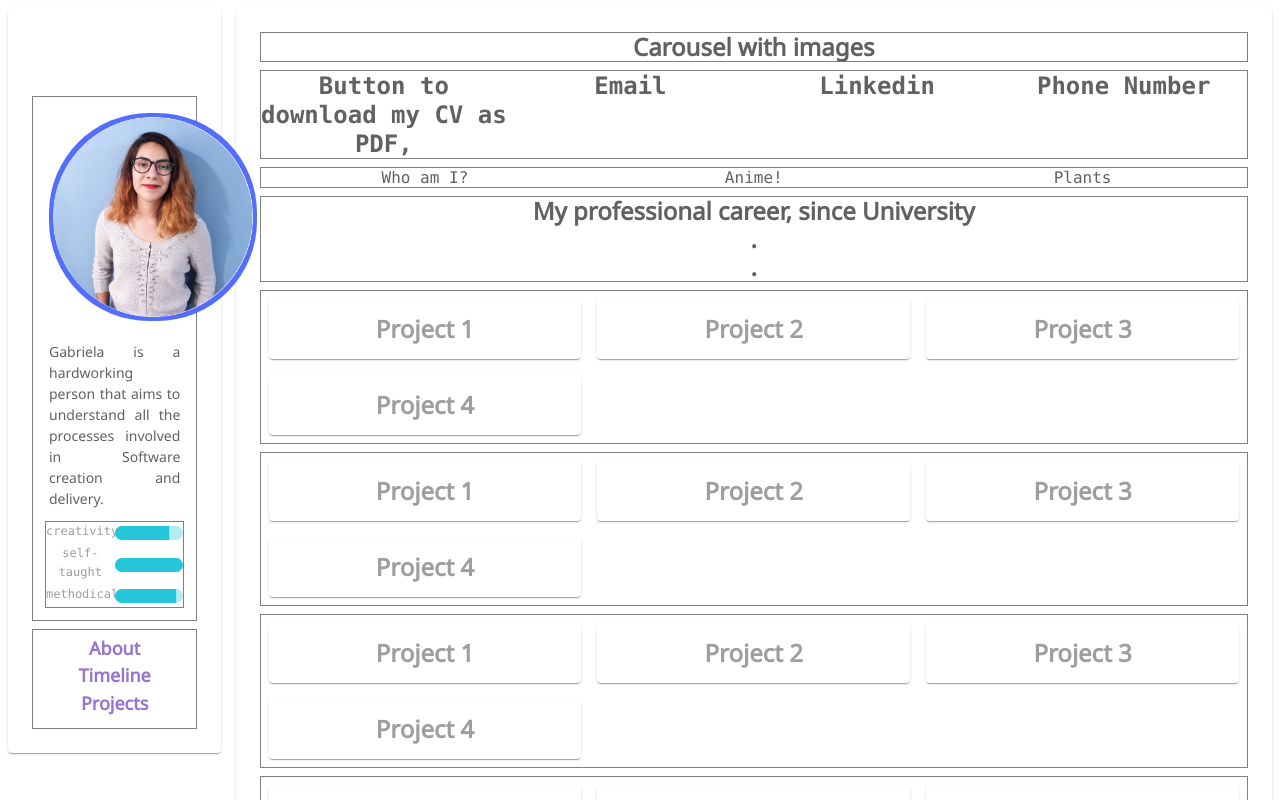
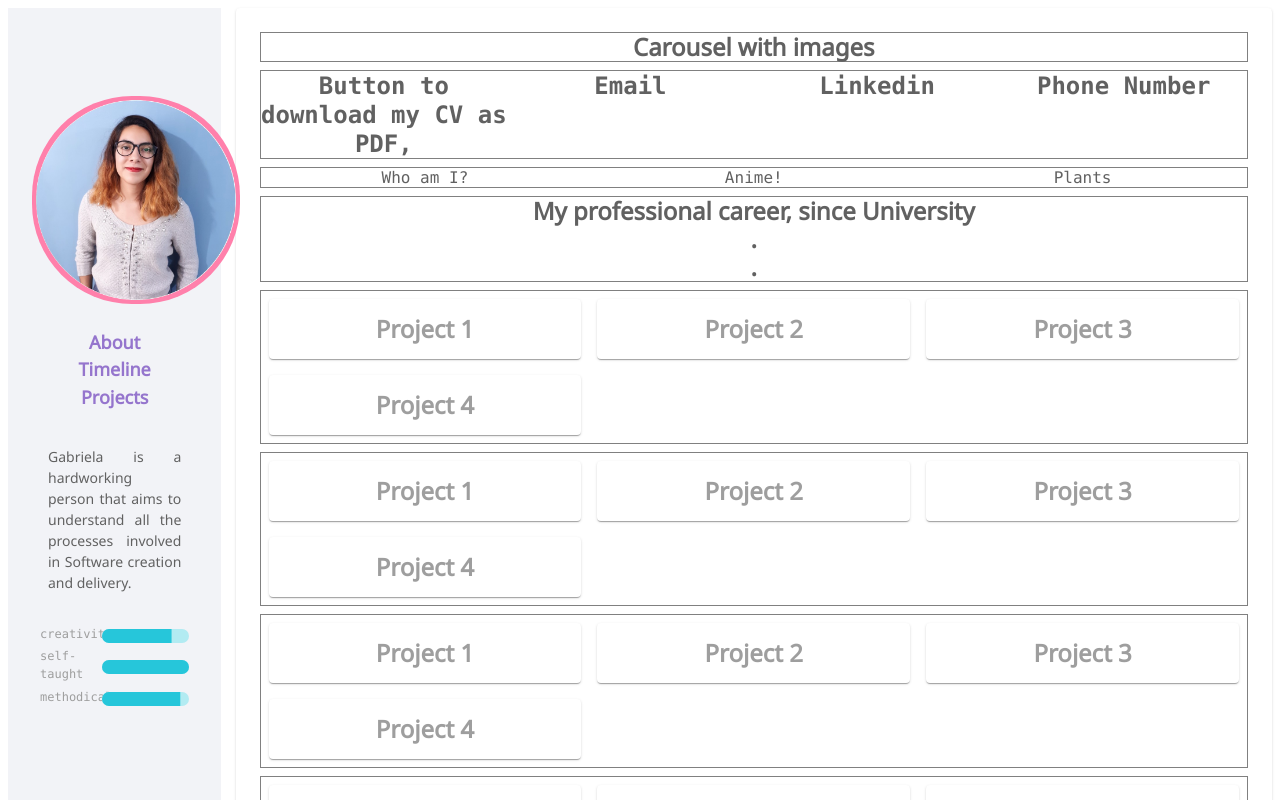
Before and after one commit to GabrielaSaldana/profile, a React (Create React App) app: page / in a window 1280 px wide. Shown: the top 800 px of the page. Built offline with nearby package versions, Linux system fonts and the light colour scheme.

Commit message:
Arranging Sticky menu

```diff
--- a/src/App.js
+++ b/src/App.js
@@ -11,7 +11,9 @@ import Index from "./components/Index";
 import Presentation from "./components/Presentation";
 import Contact from "./components/Contact";
 import TimeLine from "./components/TimeLine";
+import ProgressBar from "./components/ProgressBar";
 import Projects from "./components/Projects";
+import ProfileImage from "./components/ProfileImage";
 import Fab from "@material-ui/core/Fab";
 import Zoom from "@material-ui/core/Zoom";
 import useScrollTrigger from "@material-ui/core/useScrollTrigger";
@@ -32,7 +34,8 @@ const useStyles = makeStyles(theme => ({
   },
   stickyMenu: {
     position: "fixed",
-    height: "100%"
+    height: "100%",
+    backgroundColor: "#F2F3F7"
   },
   scrollableSide: {
     marginLeft: "18%"
@@ -77,11 +80,13 @@ function App(props) {
       <div className={classes.root}>
         <Grid container>
           <Grid item xs={2} className={classes.stickyMenu}>
-            <Paper className={classes.paper}>
+            <div className={classes.paper}>
               <Toolbar id="back-to-top-anchor" />
+              <ProfileImage />
+              <Index />
               <Persona />
-              <Index />
-            </Paper>
+              <ProgressBar />
+            </div>
           </Grid>
           <Grid item xs={10} className={classes.scrollableSide}>
             <Paper className={classes.paper}>
--- a/src/components/Index/index.jsx
+++ b/src/components/Index/index.jsx
@@ -5,7 +5,6 @@ import Typography from "@material-ui/core/Typography";
 const useStyles = makeStyles(theme => ({
   root: {
     color: theme.palette.text.primary,
-    border: "1px solid grey",
     margin: theme.spacing(1),
     padding: theme.spacing(1),
     textAlign: "center"
--- a/src/components/Persona/index.jsx
+++ b/src/components/Persona/index.jsx
@@ -1,23 +1,12 @@
 import React from "react";
 import { makeStyles } from "@material-ui/core/styles";
 import Typography from "@material-ui/core/Typography";
-import ProgressBar from "../ProgressBar";
-import Gabs from "../../images/me.png";
 
 const useStyles = makeStyles(theme => ({
   root: {
     color: theme.palette.text.primary,
-    border: "1px solid grey",
     margin: theme.spacing(1),
     padding: theme.spacing(1),
-  },
-  profileImg: {
-    weight: theme.spacing(25),
-    height: theme.spacing(25),
-    margin: theme.spacing(1),
-    backgroundColor: theme.palette.primary.main,
-    padding: theme.spacing(0.5),
-    borderRadius: 100
   },
   description: {
     textAlign: "justify",
@@ -30,12 +19,10 @@ function Persona() {
 
   return (
     <div className={classes.root}>
-      <img id="me" className={classes.profileImg} src={Gabs} alt="Myself" />
       <Typography className={classes.description}>
         Gabriela is a hardworking person that aims to understand all the
         processes involved in Software creation and delivery.
       </Typography>
-      <ProgressBar />
     </div>
   );
 }
--- /dev/null
+++ b/src/components/ProfileImage/index.jsx
@@ -0,0 +1,22 @@
+import React from "react";
+import { makeStyles } from "@material-ui/core/styles";
+import Gabs from "../../images/me.png";
+
+const useStyles = makeStyles(theme => ({
+  profileImg: {
+    weight: theme.spacing(25),
+    height: theme.spacing(25),
+    margin: theme.spacing(1),
+    backgroundColor: theme.extendedPalette.pinkContrast.main,
+    padding: theme.spacing(0.5),
+    borderRadius: 100
+  }
+}));
+
+function ProfileImage() {
+  const classes = useStyles();
+
+  return <img id="me" className={classes.profileImg} src={Gabs} alt="Myself" />;
+}
+
+export default ProfileImage;
--- a/src/components/ProgressBar/index.jsx
+++ b/src/components/ProgressBar/index.jsx
@@ -7,8 +7,9 @@ import Grid from "@material-ui/core/Grid";
 const useStyles = makeStyles(theme => ({
   root: {
     color: theme.palette.text.primary,
-    border: "1px solid grey",
-    margin: theme.spacing(0.5)
+    margin: theme.spacing(1),
+    padding: theme.spacing(1),
+    textAlign: "left"
   },
   attributeLabels: {
     textAlign: "left",
@@ -51,7 +52,7 @@ function ProgressBar() {
           justify="flex-start"
           alignItems="center"
         >
-          <Grid item xs={6}>
+          <Grid item xs={5}>
             <Typography variant="body2" gutterBottom>
               <code className={classes.attributeLabels}>{attribute.name}</code>
             </Typography>
```
